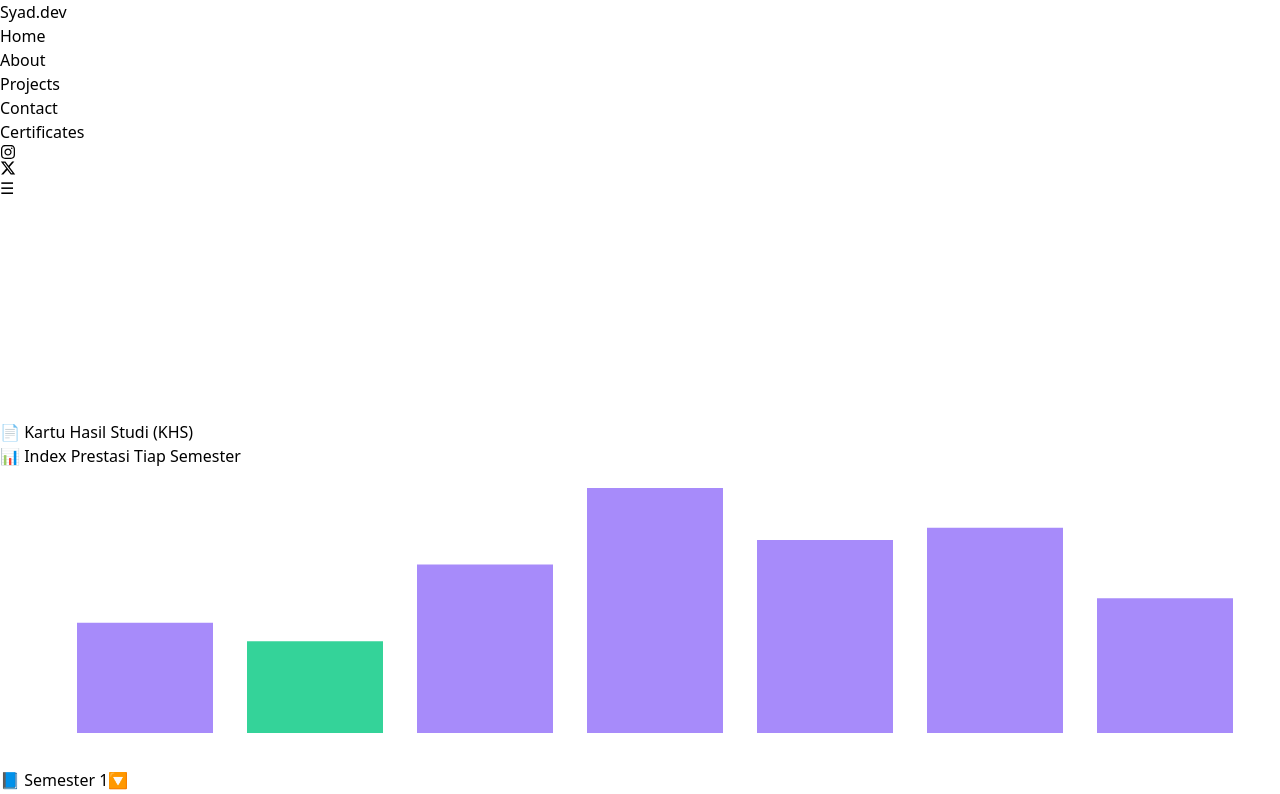
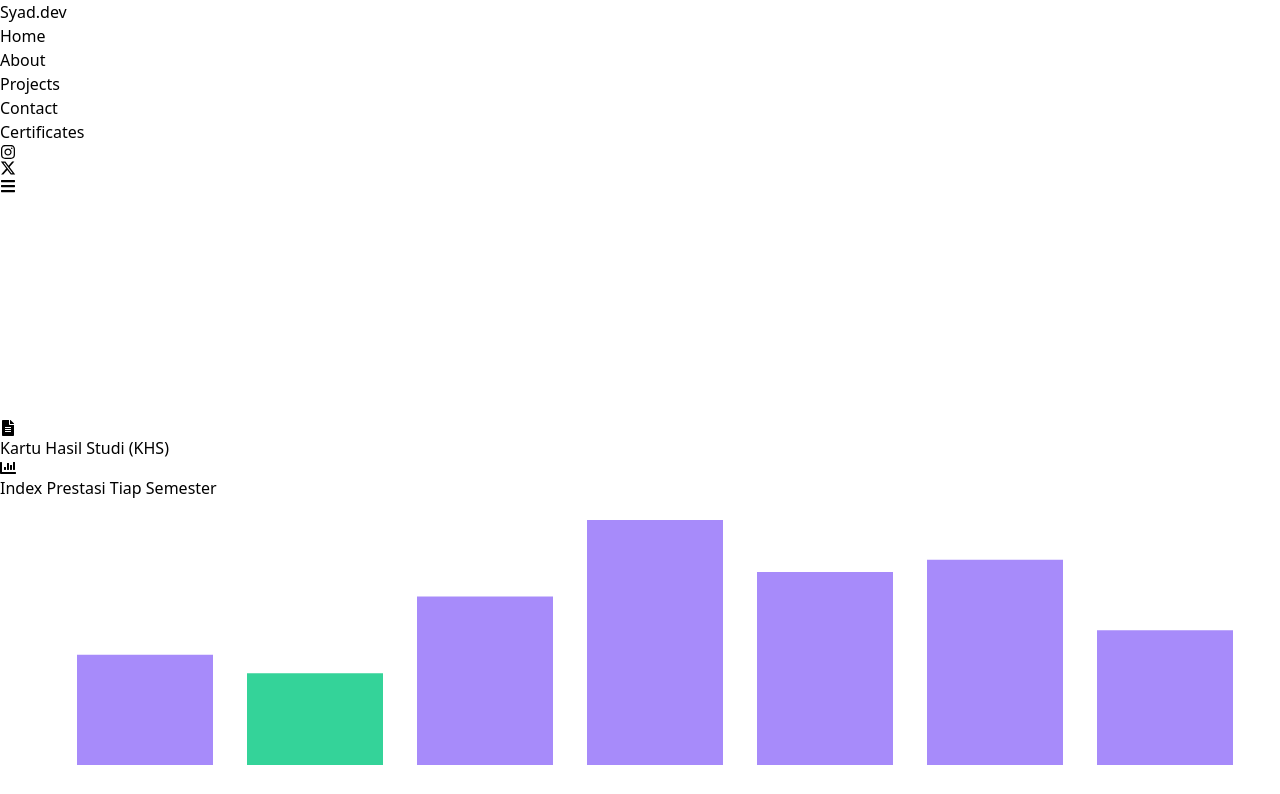
Before and after one commit to Mhmd-irsyd/react-porto, a React (Vite) app: page /khs in a window 1280 px wide. Shown: the top 794 px of the page. Built offline with nearby package versions, Linux system fonts and the light colour scheme.

Commit message:
fix: change emote to react icons

```diff
--- a/src/components/About.jsx
+++ b/src/components/About.jsx
@@ -132,9 +132,9 @@ const About = () => {
 >
   <Link
     to="/khs"
-    className="inline-block bg-gradient-to-r from-cyan-500 via-emerald-500 to-teal-500 px-5 py-2 rounded-xl font-medium text-white shadow-lg hover:brightness-110 transition"
+    className="bg-gradient-to-r from-cyan-500 via-emerald-500 to-teal-500 px-5 py-2 rounded-xl font-medium text-white shadow-lg hover:brightness-110 transition flex items-center gap-2"
   >
-    🎓 Lihat KHS Saya
+    <FaGraduationCap /> Lihat KHS Saya
   </Link>
 </motion.div>
   </div>
--- a/src/components/Contact.jsx
+++ b/src/components/Contact.jsx
@@ -1,6 +1,6 @@
 import React, { useState, useRef } from "react";
 import { motion } from "framer-motion";
-import { FaEnvelope, FaGithub, FaLinkedin, FaLocationArrow } from "react-icons/fa";
+import { FaEnvelope, FaGithub, FaLinkedin, FaLocationArrow, FaMailBulk, FaHandPointDown, FaStar } from "react-icons/fa";
 import { toast, Toaster } from "react-hot-toast";
 import emailjs from "@emailjs/browser";
 
@@ -35,7 +35,11 @@ const Contact = () => {
       )
       .then(() => {
         setLoading(false);
-        toast.success("Pesan berhasil dikirim! ✨");
+        toast.success(
+          <div className="flex items-center gap-2">
+            Pesan berhasil dikirim! <FaStar className="text-yellow-400" />
+          </div>
+        );
         setForm({ name: "", email: "", message: "" });
       })
       .catch((error) => {
@@ -55,9 +59,9 @@ const Contact = () => {
         viewport={{ once: true }}
         className="text-center mb-16"
       >
-        <h2 className="text-4xl font-bold mb-2">📬 Let’s Connect</h2>
-        <p className="text-gray-300 max-w-xl mx-auto">
-          Punya project atau ingin ngobrol santai? Kirimkan pesanmu melalui form berikut ini 👇
+        <h2 className="text-4xl font-bold mb-2 flex items-center justify-center gap-2"><FaMailBulk /> Let's Connect</h2>
+        <p className="text-gray-300 max-w-xl mx-auto flex items-center justify-center gap-2">
+          Punya project atau ingin ngobrol santai? Kirimkan pesanmu melalui form berikut ini <FaHandPointDown className="text-xl" />
         </p>
       </motion.div>
 
--- a/src/components/Hero.jsx
+++ b/src/components/Hero.jsx
@@ -2,6 +2,7 @@ import { useState, useRef, useEffect } from "react";
 import { motion } from "framer-motion";
 import { Typewriter } from "react-simple-typewriter";
 import { FaLinkedin, FaGithub } from "react-icons/fa";
+import { IoHandRightOutline } from "react-icons/io5";
 import StikerPhoto from "../assets/irsyad.png";
 
 const Hero = () => {
@@ -79,7 +80,7 @@ const Hero = () => {
           transition={{ duration: 0.8, ease: "easeOut" }}
           className="flex-1 text-center lg:text-left order-2 lg:order-1"
         >
-          <p className="text-base sm:text-lg mb-2 text-white">👋 Hi, I'm</p>
+          <p className="text-base sm:text-lg mb-2 text-white flex items-center justify-center lg:justify-start gap-2"><IoHandRightOutline className="text-xl" /> Hi, I'm</p>
 
           <h1 className="text-3xl sm:text-4xl lg:text-6xl font-bold text-white leading-tight">
             <span className="text-emerald-400 drop-shadow">Muhammad Irsyad</span>
--- a/src/components/Navbar.jsx
+++ b/src/components/Navbar.jsx
@@ -1,7 +1,8 @@
 import { useState, useEffect, useRef } from "react";
 import { motion, AnimatePresence } from "framer-motion";
 import { navLinks } from "../constants/navlinks";
-import { FaInstagram, FaXTwitter } from "react-icons/fa6";
+import { FaInstagram, FaTimes, FaBars } from "react-icons/fa";
+import { FaXTwitter } from "react-icons/fa6";
 import { Link } from "react-router-dom";
 
 const Navbar = () => {
@@ -105,10 +106,10 @@ const Navbar = () => {
         <div className="md:hidden relative" ref={menuRef}>
           <motion.button
             onClick={() => setToggle(!toggle)}
-            className="text-2xl focus:outline-none"
+            className="text-2xl focus:outline-none text-white"
             whileTap={{ scale: 0.95 }}
           >
-            {toggle ? "✖" : "☰"}
+            {toggle ? <FaTimes /> : <FaBars />}
           </motion.button>
 
           {/* Dropdown Menu Mobile */}
--- a/src/components/Projects.jsx
+++ b/src/components/Projects.jsx
@@ -2,7 +2,7 @@ import { useState } from "react";
 import { motion } from "framer-motion";
 import Tilt from "react-parallax-tilt";
 import {
-  FaReact, FaHtml5, FaCss3Alt, FaGithub, FaExternalLinkAlt
+  FaReact, FaHtml5, FaCss3Alt, FaGithub, FaExternalLinkAlt, FaBriefcase, FaMobileAlt, FaVideo, FaTimes
 } from "react-icons/fa";
 import {
   SiTailwindcss, SiFramer, SiJavascript,SiLaravel, SiDotnet, SiUnity, SiMariadb, SiDart, SiFlutter, SiFirebase,
@@ -135,7 +135,7 @@ const Projects = () => {
           transition={{ duration: 0.6 }}
           className="text-center mb-12"
         >
-          <h2 className="text-4xl md:text-5xl font-bold mb-2">💼 My Projects</h2>
+          <h2 className="text-4xl md:text-5xl font-bold mb-2 flex items-center justify-center gap-2"><FaBriefcase /> My Projects</h2>
           <p className="text-gray-300 max-w-xl mx-auto">
             Projects I've built with love — covering frontend, fullstack, and mobile.
           </p>
@@ -185,9 +185,9 @@ const Projects = () => {
                     className="w-full h-48 object-cover object-center"
                   />
                   <span
-                    className={`absolute top-2 left-2 text-xs px-2 py-1 rounded-full text-white ${typeColors[project.type]}`}
+                    className={`absolute top-2 left-2 text-xs px-2 py-1 rounded-full text-white ${typeColors[project.type]} flex items-center gap-1`}
                   >
-                    {project.type === "Mobile" && "📱 "}
+                    {project.type === "Mobile" && <FaMobileAlt />}
                     {project.type}
                   </span>
                 </div>
@@ -237,7 +237,7 @@ const Projects = () => {
                         target="_blank"
                         className="flex items-center gap-1 px-3 py-1 bg-green-500 text-white rounded-full text-sm hover:bg-green-400 transition"
                       >
-                        📱 Install App
+                        <FaMobileAlt /> Install App
                       </a>
                     )}
                   </div>
@@ -253,8 +253,8 @@ const Projects = () => {
         <div className="fixed inset-0 bg-black/70 backdrop-blur-sm flex items-center justify-center z-50 p-4">
           <div className="bg-white rounded-xl max-w-2xl w-full overflow-hidden">
             <div className="flex justify-between items-center bg-black text-white px-4 py-2">
-              <span>🎥 Project Preview</span>
-              <button onClick={() => setSelectedVideo(null)}>✖</button>
+              <span className="flex items-center gap-2"><FaVideo /> Project Preview</span>
+              <button onClick={() => setSelectedVideo(null)}><FaTimes /></button>
             </div>
             <iframe
               src={selectedVideo}
--- a/src/pages/KhsPage.jsx
+++ b/src/pages/KhsPage.jsx
@@ -12,6 +12,7 @@ import {
   Cell,
 } from "recharts";
 import { useState } from "react";
+import { FaBook, FaChevronUp, FaChevronDown, FaFileAlt, FaChartBar } from "react-icons/fa";
 
 const khsData = [
    // Semester 1
@@ -99,8 +100,8 @@ const SemesterDropdown = ({ semester, courses, isOpen, toggle }) => (
       className={`w-full flex justify-between items-center px-4 py-3 rounded-lg font-semibold transition
         border border-white/30 bg-white/20 hover:bg-white/30 text-white shadow-md backdrop-blur-sm focus:outline-none`}
     >
-      <span>📘 Semester {semester}</span>
-      <span>{isOpen ? "🔼" : "🔽"}</span>
+      <span className="flex items-center gap-2"><FaBook /> Semester {semester}</span>
+      <span>{isOpen ? <FaChevronUp /> : <FaChevronDown />}</span>
     </button>
 
     <motion.div
@@ -161,16 +162,16 @@ const KhsPage = () => {
       </div>
 
       <motion.h2
-        className="text-3xl md:text-4xl font-bold text-center text-white mb-12 relative z-10"
+        className="text-3xl md:text-4xl font-bold text-center text-white mb-12 relative z-10 flex items-center justify-center gap-2"
         initial={{ opacity: 0, y: -20 }}
         animate={{ opacity: 1, y: 0 }}
         transition={{ duration: 0.6 }}
       >
-        📄 Kartu Hasil Studi (KHS)
+        <FaFileAlt /> Kartu Hasil Studi (KHS)
       </motion.h2>
 
       <div className="max-w-4xl mx-auto mb-16 z-10 relative">
-        <h3 className="text-xl font-semibold text-center mb-4 text-white">📊 Index Prestasi Tiap Semester</h3>
+        <h3 className="text-xl font-semibold text-center mb-4 text-white flex items-center justify-center gap-2"><FaChartBar /> Index Prestasi Tiap Semester</h3>
         <ResponsiveContainer width="100%" height={300}>
           <BarChart data={ipSemester} margin={{ top: 20, right: 30, left: 0, bottom: 5 }}>
             <CartesianGrid strokeDasharray="3 3" stroke="#ffffff20" />
@@ -218,9 +219,9 @@ const KhsPage = () => {
             href="khs-asli.pdf"
             target="_blank"
             rel="noopener noreferrer"
-            className="mt-auto inline-block px-4 py-2 bg-yellow-500 text-white font-semibold rounded hover:bg-yellow-600 transition"
+            className="mt-auto px-4 py-2 bg-yellow-500 text-white font-semibold rounded hover:bg-yellow-600 transition flex items-center justify-center gap-2"
           >
-            📄 Lihat PDF
+            <FaFileAlt /> Lihat PDF
           </a>
         </motion.div>
       </div>
```
